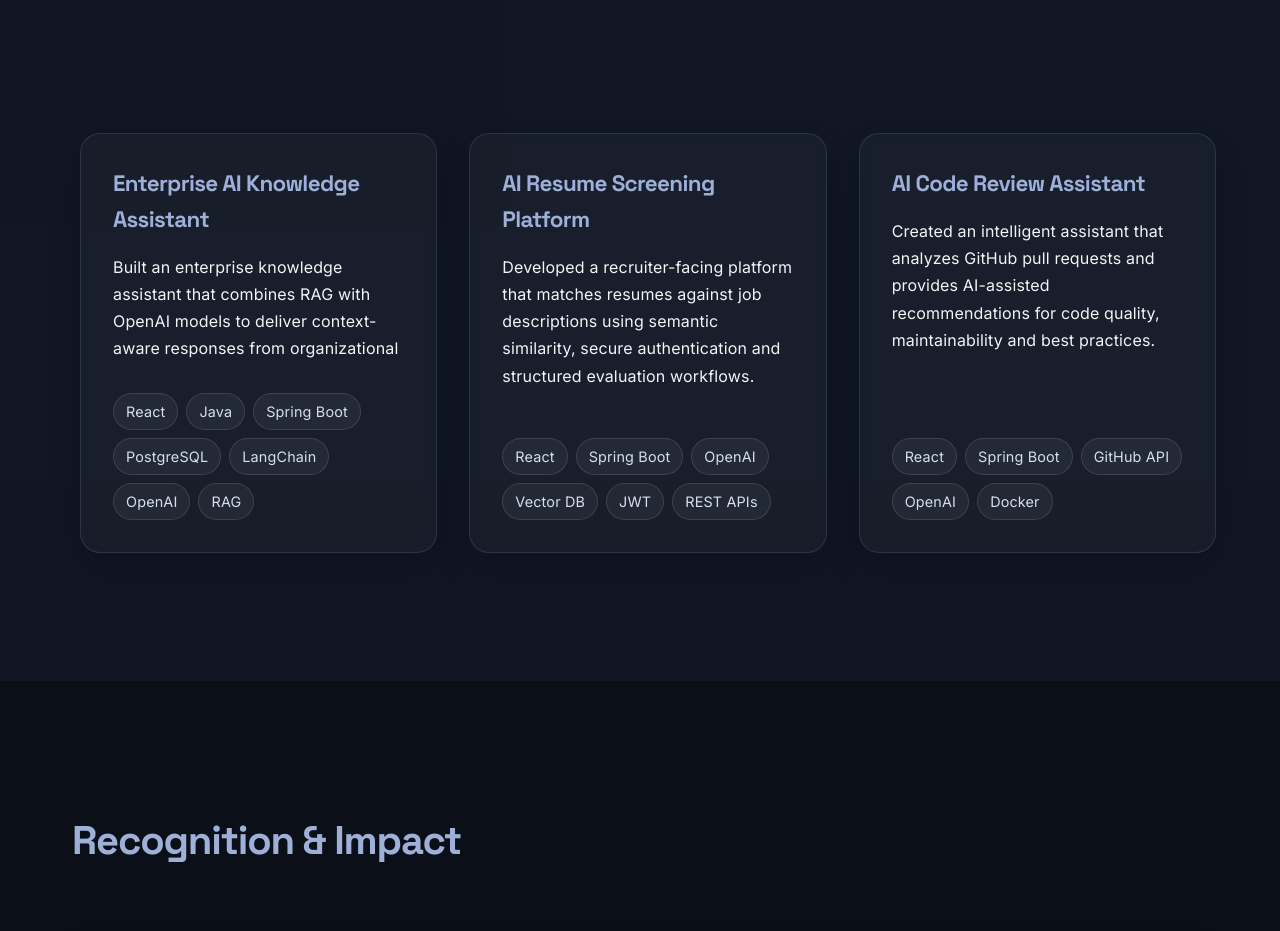
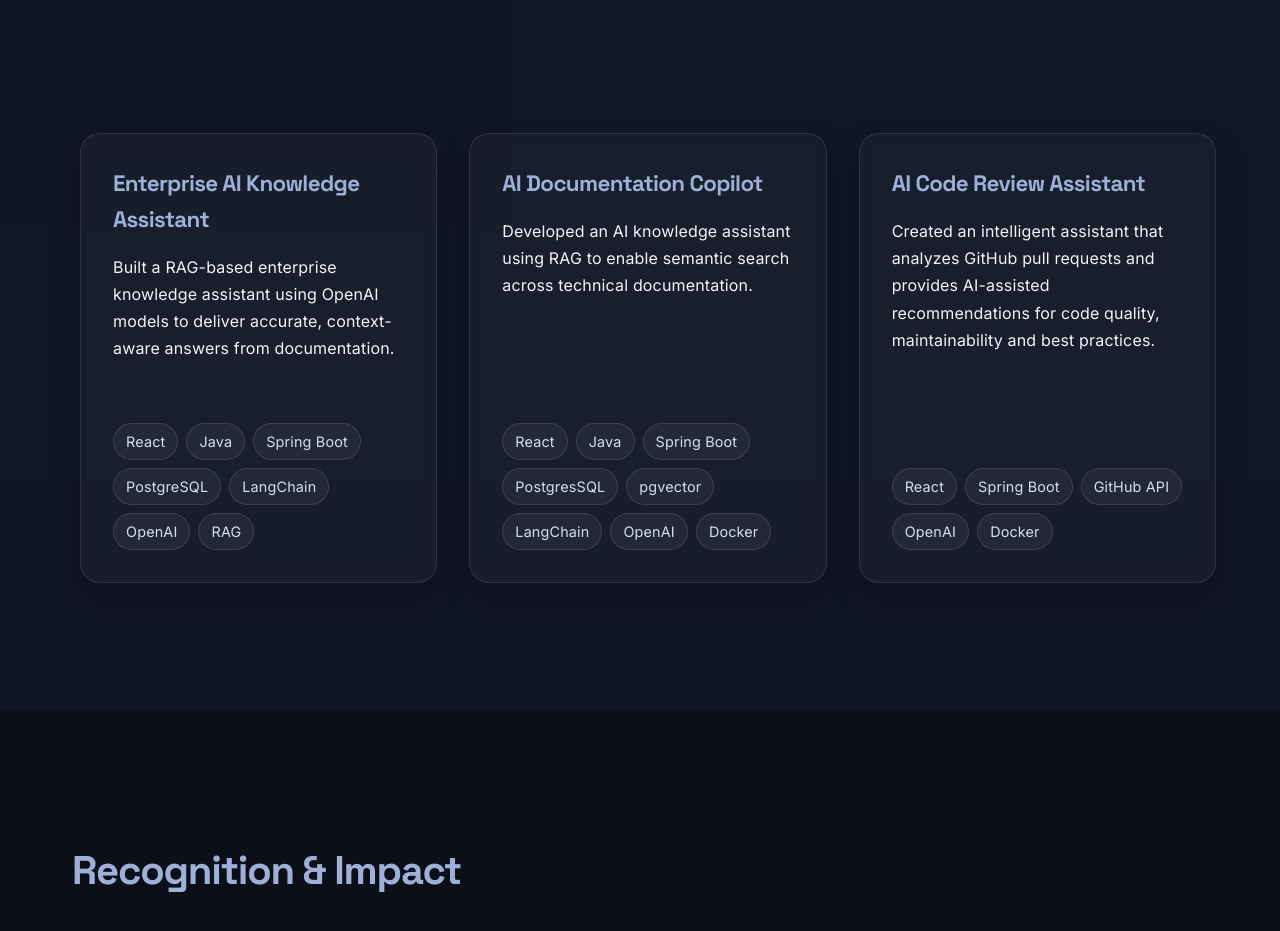
Before and after one commit to shashank1227/shashank-portfolio, a React (Create React App) app: page / in a window 1280 px wide. Shown: the part 4600-5531 px from the top of the page. Built offline with nearby package versions, Linux system fonts and the light colour scheme.

Commit message:
Resume Updated

```diff
--- a/src/components/Projects.tsx
+++ b/src/components/Projects.tsx
@@ -50,8 +50,8 @@
   display: flex;
   flex-direction: column;
   justify-content: space-between;
-  height: 420px;
-  max-height: 420px;
+  height: 450px;
+  max-height: 450px;
   padding: ${({ theme }) => theme.spacing.md};
   margin: 0 ${({ theme }) => theme.spacing.xs};
   flex: 0 0 320px;
@@ -65,8 +65,8 @@
   @media (max-width: ${({ theme }) => theme.breakpoints.tablet}) {
     margin: 0;
     padding: ${({ theme }) => theme.spacing.sm};
-    height: 420px;
-    max-height: 420px;
+    height: 450px;
+    max-height: 450px;
     /* make mobile slides occupy container width (no peek) without using viewport units */
     flex: 0 0 100%;
     min-width: 100%;
@@ -132,13 +132,13 @@
 const projects = [
   {
     title: 'Enterprise AI Knowledge Assistant',
-    description: 'Built an enterprise knowledge assistant that combines RAG with OpenAI models to deliver context-aware responses from organizational documentation while minimizing hallucinations.',
+    description: 'Built a RAG-based enterprise knowledge assistant using OpenAI models to deliver accurate, context-aware answers from documentation.',
     tech: ['React', 'Java', 'Spring Boot', 'PostgreSQL', 'LangChain', 'OpenAI', 'RAG']
   },
   {
-    title: 'AI Resume Screening Platform',
-    description: 'Developed a recruiter-facing platform that matches resumes against job descriptions using semantic similarity, secure authentication and structured evaluation workflows.',
-    tech: ['React', 'Spring Boot', 'OpenAI', 'Vector DB', 'JWT', 'REST APIs']
+    title: 'AI Documentation Copilot',
+    description: 'Developed an AI knowledge assistant using RAG to enable semantic search across technical documentation.',
+    tech: ['React', 'Java', 'Spring Boot', 'PostgresSQL', 'pgvector', 'LangChain', 'OpenAI', 'Docker']
   },
   {
     title: 'AI Code Review Assistant',
```
Also changed, not shown: 1 other file (tests, documents, lock files or other folders).
